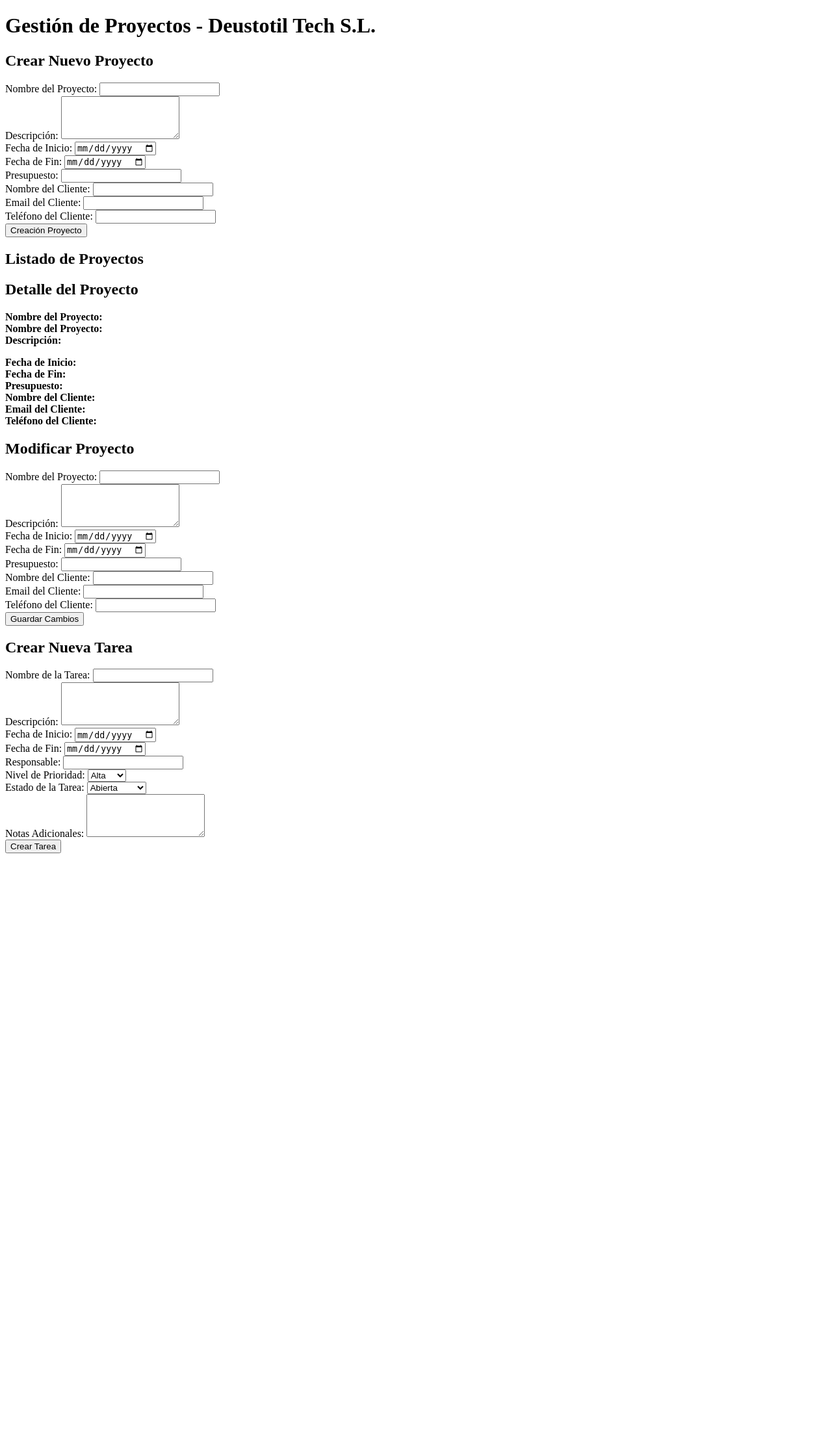
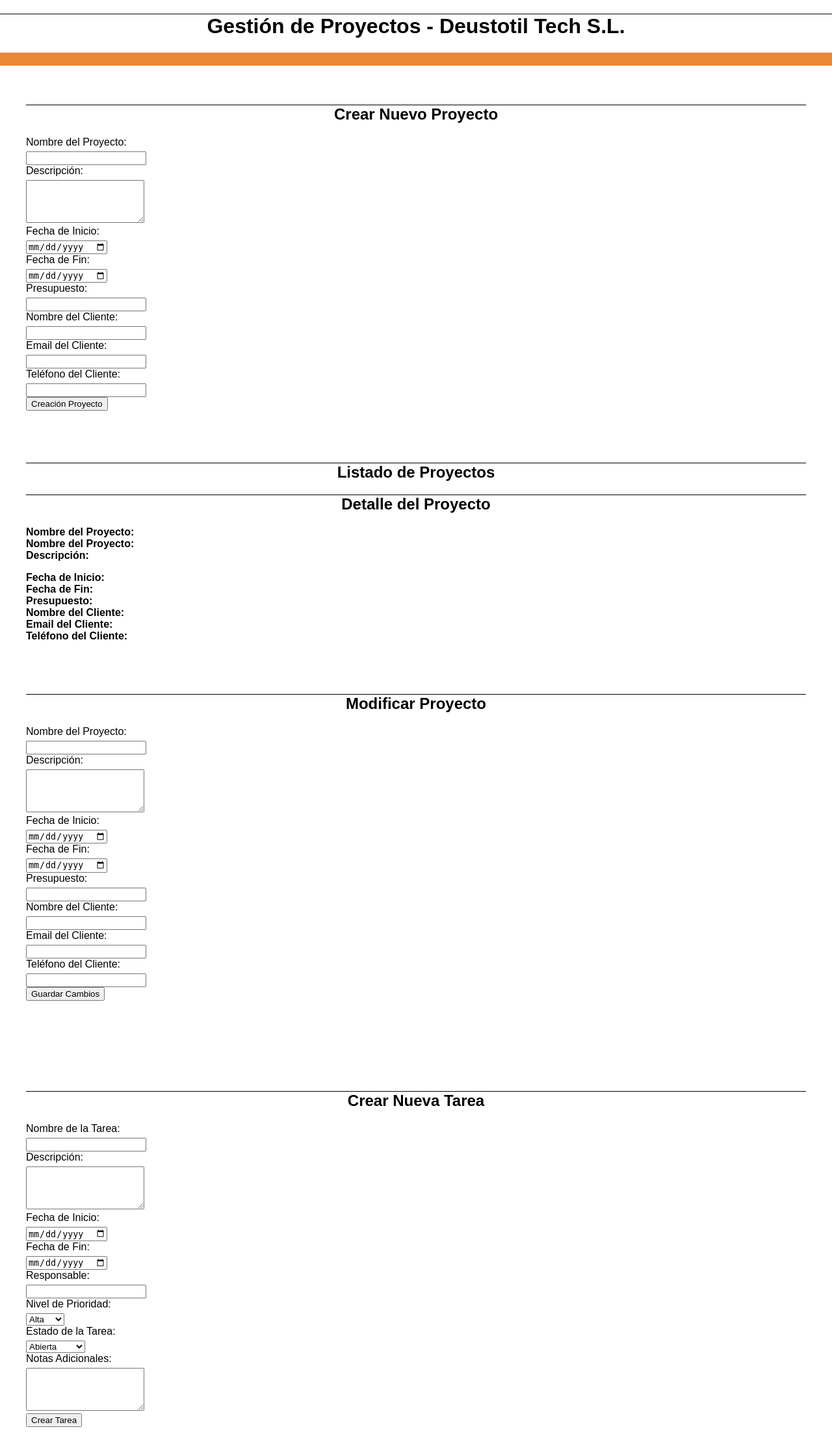
Before and after one commit to joncanadas/Grupo_9-Entregable_2, a Django app: page /DjangoGePrApp/ in a window 1280 px wide. Shown: the whole page at 65% size. Before the commit the page ends 1313 px from the top, so only its background shows below. Run offline with Django 5.2, Linux system fonts and the light colour scheme.

Commit message:
+cambios

```diff
--- a/DjangoGePrApp/templates/index.html
+++ b/DjangoGePrApp/templates/index.html
@@ -1,9 +1,11 @@
+{% load static %}
 <!DOCTYPE html>
 <html lang="en">
   <head>
     <meta charset="UTF-8" />
     <meta name="viewport" content="width=device-width, initial-scale=1.0" />
     <title>Deustronic Components S.L</title>
+    <link rel="stylesheet" href="{% static 'style.css' %}">
   </head>
   <body>
     <h1>Gestión de Proyectos - Deustotil Tech S.L.</h1>
@@ -16,12 +18,7 @@
         {% csrf_token %}
         <div>
           <label for="NombreProyecto">Nombre del Proyecto:</label>
-          <input
-            type="text"
-            id="NombreProyecto"
-            name="NombreProyecto"
-            required
-          />
+          <input type="text" id="NombreProyecto"name="NombreProyecto"required/>
         </div>
         <div>
           <label for="DescripcionProyecto">Descripción:</label>
--- a/DjangoGestionProyectos/settings.py
+++ b/DjangoGestionProyectos/settings.py
@@ -11,6 +11,7 @@ https://docs.djangoproject.com/en/5.0/ref/settings/
 """
 
 from pathlib import Path
+import os
 
 # Build paths inside the project like this: BASE_DIR / 'subdir'.
 BASE_DIR = Path(__file__).resolve().parent.parent
@@ -117,6 +118,7 @@ USE_TZ = True
 # https://docs.djangoproject.com/en/5.0/howto/static-files/
 
 STATIC_URL = 'static/'
+STATICFILES_DIRS = [os.path.join(BASE_DIR, 'static')]
 
 # Default primary key field type
 # https://docs.djangoproject.com/en/5.0/ref/settings/#default-auto-field
--- /dev/null
+++ b/static/style.css
@@ -0,0 +1,34 @@
+html {
+    box-sizing: border-box;
+}
+
+
+body {
+    font-family: Arial, sans-serif;
+    margin: 0;
+    padding: 0;
+    background-color: white;
+}
+
+h1, h2 {
+    text-align: center;
+    background-color:rgb(255, 255, 255);
+    border-top: 1px solid black;
+}
+
+nav {
+    background-color: #eb8634;
+    padding: 10px;
+}
+
+section {
+    background-color: #fff;
+    margin: 20px;
+    padding: 20px;
+    border-radius: 5px;
+}
+
+label {
+    display: block;
+    margin-bottom: 5px;
+}
```
Also changed, not shown: static & css/style.css (deleted).
